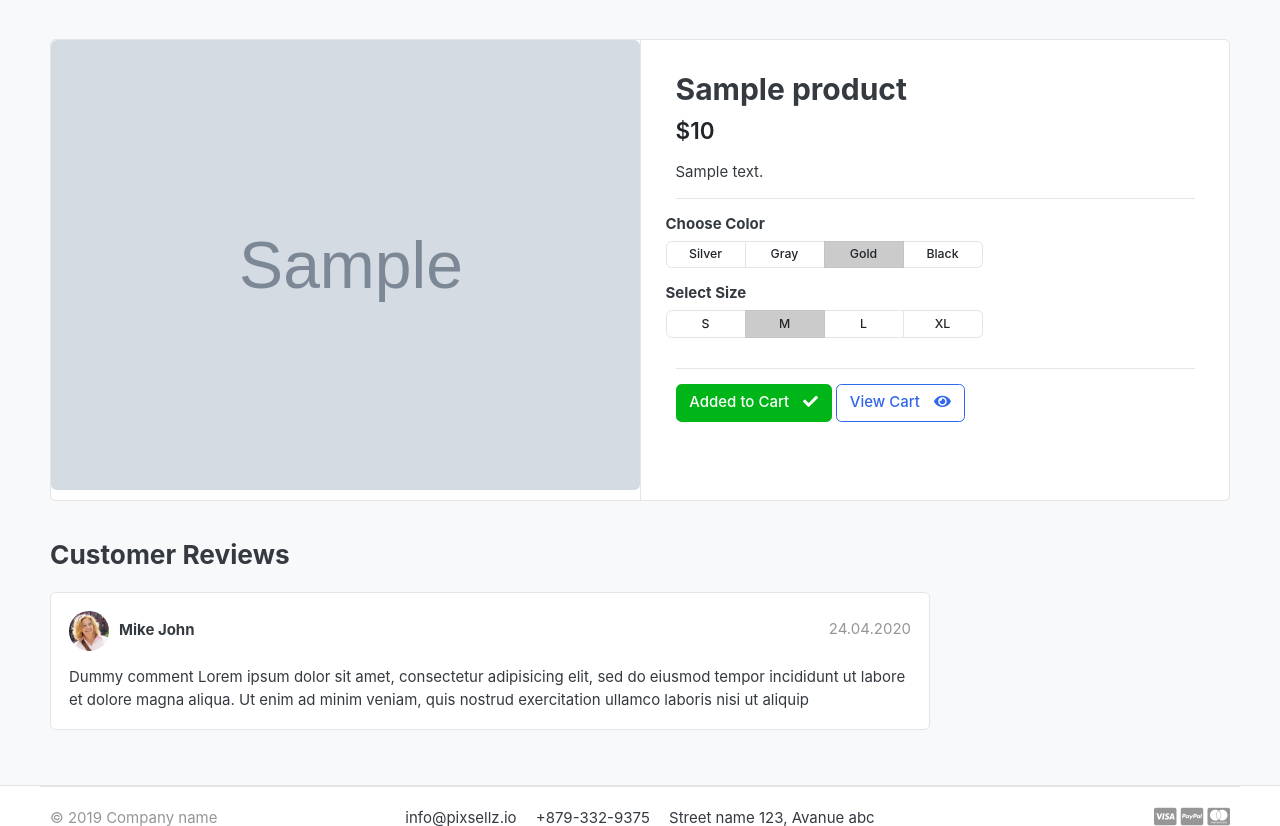
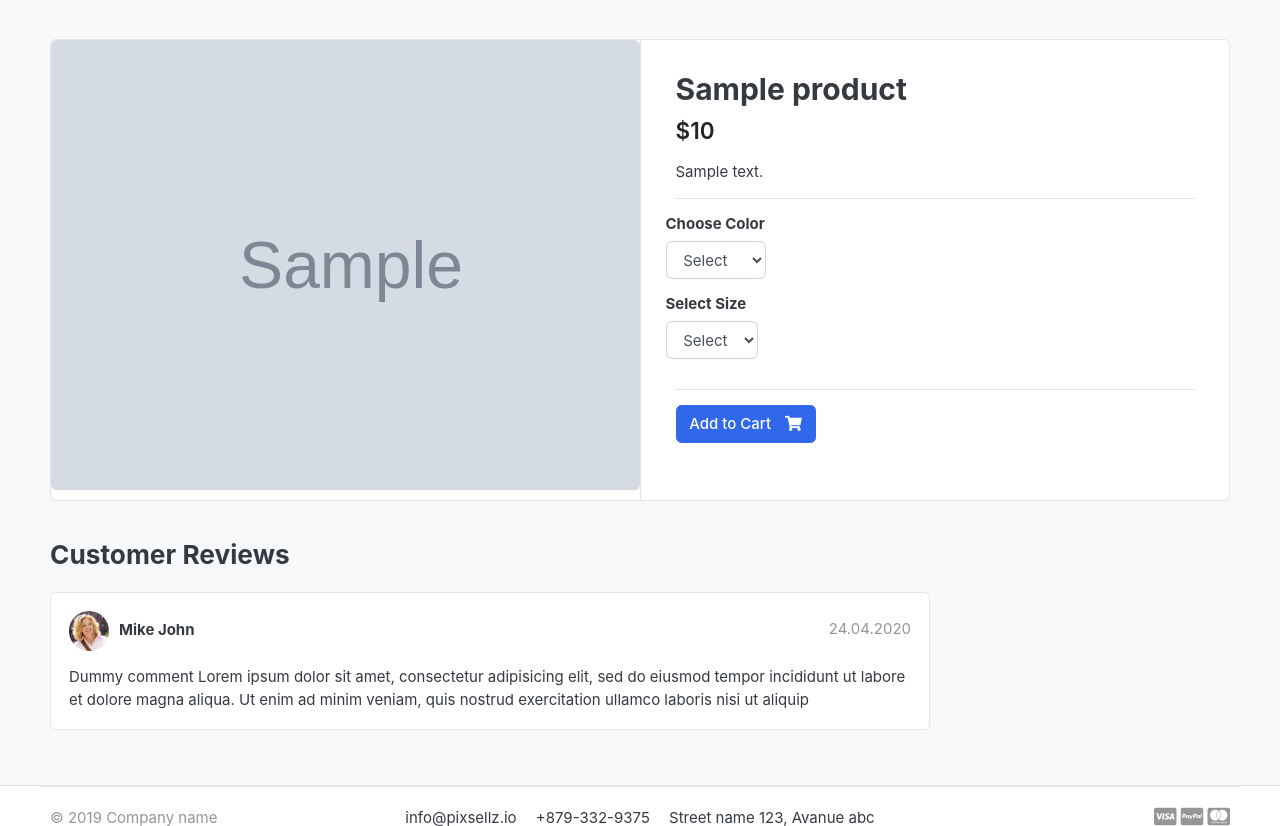
Before and after one commit to ArtemVdovyk/greatkart, a Django app: template templates/store/product-detail.html in a window 1280 px wide. Shown: the part 119-945 px from the top of the page. Run offline with Django 5.2, Linux system fonts and the light colour scheme; the template is opened without the code that fills it: values that come from a table or form of the project are taken from there, others are empty; tables that the repository leaves empty hold one stand-in row (values such as "Sample post"); grey boxes marked "Sample" are stand-in pictures; some libraries are stand-ins or nearby versions; some web fonts are replaced.

Commit message:
Added Variations functionality

```diff
--- a/carts/models.py
+++ b/carts/models.py
@@ -1,6 +1,6 @@
 from django.db import models
 
-from store.models import Product
+from store.models import Product, Variation
 
 
 class Cart(models.Model):
@@ -8,11 +8,12 @@ class Cart(models.Model):
     date_added = models.DateField(auto_now_add=True)
 
     def __str__(self) -> str:
-        return self.card_id
+        return self.cart_id
 
 
 class CartItem(models.Model):
     product = models.ForeignKey(Product, on_delete=models.CASCADE)
+    variations = models.ManyToManyField(Variation, blank=True)
     cart = models.ForeignKey(Cart, on_delete=models.CASCADE)
     quantity = models.IntegerField()
     is_active = models.BooleanField(default=True)
@@ -20,5 +21,5 @@ class CartItem(models.Model):
     def sub_total(self):
         return self.product.price * self.quantity
 
-    def __str__(self) -> str:
+    def __unicode__(self) -> str:
         return self.product
--- a/carts/urls.py
+++ b/carts/urls.py
@@ -6,7 +6,8 @@ from . import views
 urlpatterns = [
     path("", views.cart, name="cart"),
     path("add_cart/<int:product_id>", views.add_cart, name="add_cart"),
-    path("remove_cart/<int:product_id>", views.remove_cart, name="remove_cart"),
-    path("remove_cart_item/<int:product_id>",
+    path("remove_cart/<int:product_id>/<int:cart_item_id>",
+         views.remove_cart, name="remove_cart"),
+    path("remove_cart_item/<int:product_id>/<int:cart_item_id>",
          views.remove_cart_item, name="remove_cart_item"),
 ]
--- a/carts/views.py
+++ b/carts/views.py
@@ -1,7 +1,8 @@
 from django.shortcuts import get_object_or_404, render, redirect
 from django.core.exceptions import ObjectDoesNotExist
+from django.http import HttpResponse
 
-from store.models import Product
+from store.models import Product, Variation
 from .models import Cart, CartItem
 
 
@@ -14,43 +15,86 @@ def _cart_id(request):
 
 def add_cart(request, product_id):
     product = Product.objects.get(id=product_id)
+    product_variation = []
+    if request.method == "POST":
+        for item in request.POST:
+            key = item
+            value = request.POST[key]
+
+            try:
+                variation = Variation.objects.get(product=product,
+                                                  variation_category__iexact=key,
+                                                  variation_value__iexact=value)
+                product_variation.append(variation)
+            except:
+                pass
+
     try:
         cart = Cart.objects.get(cart_id=_cart_id(request))
     except Cart.DoesNotExist:
         cart = Cart.objects.create(cart_id=_cart_id(request))
     cart.save()
 
-    try:
-        cart_item = CartItem.objects.get(product=product, cart=cart)
-        cart_item.quantity += 1
-        cart_item.save()
-    except CartItem.DoesNotExist:
+    is_cart_item_exists = CartItem.objects.filter(
+        product=product, cart=cart).exists()
+    if is_cart_item_exists:
+        cart_item = CartItem.objects.filter(product=product, cart=cart)
+
+        ex_var_list = []
+        id = []
+        for item in cart_item:
+            existing_variation = item.variations.all()
+            ex_var_list.append(list(existing_variation))
+            id.append(item.id)
+
+        if product_variation in ex_var_list:
+            index = ex_var_list.index(product_variation)
+            item_id = id[index]
+            item = CartItem.objects.get(product=product, id=item_id)
+            item.quantity += 1
+            item.save()
+        else:
+            item = CartItem.objects.create(product=product,
+                                           quantity=1,
+                                           cart=cart)
+            if len(product_variation) > 0:
+                item.variations.clear()
+                item.variations.add(*product_variation)
+            item.save()
+    else:
         cart_item = CartItem.objects.create(
             product=product,
             quantity=1,
             cart=cart
         )
+        if len(product_variation) > 0:
+            cart_item.variations.clear()
+            cart_item.variations.add(*product_variation)
         cart_item.save()
     return redirect("cart")
 
-def remove_cart(request, product_id):
+
+def remove_cart(request, product_id, cart_item_id):
     cart = Cart.objects.get(cart_id=_cart_id(request))
     product = get_object_or_404(Product, id=product_id)
-    cart_item = CartItem.objects.get(product=product, cart=cart)
+    try:
+        cart_item = CartItem.objects.get(product=product, cart=cart, id=cart_item_id)
 
-    if cart_item.quantity > 1:
-        cart_item.quantity -= 1
-        cart_item.save()
-    else:
-        cart_item.delete()
+        if cart_item.quantity > 1:
+            cart_item.quantity -= 1
+            cart_item.save()
+        else:
+            cart_item.delete()
+    except:
+        pass
 
     return redirect("cart")
 
 
-def remove_cart_item(request, product_id):
+def remove_cart_item(request, product_id, cart_item_id):
     cart = Cart.objects.get(cart_id=_cart_id(request))
     product = get_object_or_404(Product, id=product_id)
-    cart_item = CartItem.objects.get(product=product, cart=cart)
+    cart_item = CartItem.objects.get(product=product, cart=cart, id=cart_item_id)
     cart_item.delete()
     return redirect("cart")
 
--- a/store/models.py
+++ b/store/models.py
@@ -21,3 +21,31 @@ class Product(models.Model):
 
     def __str__(self) -> str:
         return self.product_name
+
+
+class VariationManager(models.Manager):
+    def colors(self):
+        return super(VariationManager, self).filter(variation_category="color", is_active=True)
+
+    def sizes(self):
+        return super(VariationManager, self).filter(variation_category="size", is_active=True)
+
+
+variation_category_choice = (
+    ("color", "color"),
+    ("size", "size"),
+)
+
+
+class Variation(models.Model):
+    product = models.ForeignKey(Product, on_delete=models.CASCADE)
+    variation_category = models.CharField(
+        max_length=100, choices=variation_category_choice)
+    variation_value = models.CharField(max_length=100)
+    is_active = models.BooleanField(default=True)
+    created_date = models.DateTimeField(auto_now_add=True)
+
+    objects = VariationManager()
+
+    def __str__(self) -> str:
+        return self.variation_value
--- a/templates/store/product-detail.html
+++ b/templates/store/product-detail.html
@@ -14,6 +14,8 @@
 					</article> <!-- gallery-wrap .end// -->
 				</aside>
 				<main class="col-md-6 border-left">
+					<form action="{% url 'add_cart' single_product.id %}" method="POST">
+						{% csrf_token %}
 						<article class="content-body">
 							<h2 class="title">{{ single_product.product_name }}</h2>
 							<div class="mb-3">
@@ -24,62 +26,36 @@
 								<div class="row">
 									<div class="item-option-select">
 										<h6>Choose Color</h6>
-										<div class="btn-group btn-group-sm btn-group-toggle" data-toggle="buttons">
-											<label class="btn btn-light">
-												<input type="radio" name="radio_color"> Silver
-											</label>
-											<label class="btn btn-light">
-												<input type="radio" name="radio_color" > Gray
-											</label>
-											<label class="btn btn-light active">
-												<input type="radio" name="radio_color checked"> Gold
-											</label>
-											<label class="btn btn-light">
-												<input type="radio" name="radio_color"> Black
-											</label>
+										<select name="color" class="form-control" required>
+											<option value="" disabled selected>Select</option>
+											{% for i in single_product.variation_set.colors %}
+											<option value="{{ i.variation_value | lower }}">{{ i.variation_value | capfirst }}</option>
+											{% endfor %}
+										</select>
 									</div>
 								</div>
-								</div> <!-- row.// -->
 								<div class="row">
 									<div class="item-option-select">
 										<h6>Select Size</h6>
-										<div class="btn-group btn-group-sm btn-group-toggle" data-toggle="buttons">
-											<label class="btn btn-light">
-												<input type="radio" name="radio_color"> S
-											</label>
-											<label class="btn btn-light active">
-												<input type="radio" name="radio_color" checked> M
-											</label>
-											<label class="btn btn-light">
-												<input type="radio" name="radio_color"> L
-											</label>
-											<label class="btn btn-light">
-												<input type="radio" name="radio_color"> XL
-											</label>
+										<select name="size" class="form-control" required>
+											<option value="" disabled selected>Select</option>
+											{% for i in single_product.variation_set.sizes %}
+											<option value="{{ i.variation_value | lower }}">{{ i.variation_value | capfirst }}</option>
+											{% endfor %}
+										</select>
 									</div>
 								</div>
-								</div> <!-- row.// -->
 							<hr>
 							{% if single_product.stock <= 0 %}
 								<h5 class="text-danger">Out of Stock</h5>
 							{% else %}
-							{% if in_cart %}
-								<a href="#" class="btn btn-success">
-									<span class="text">Added to Cart</span>
-									<i class="fas fa-check"></i>
-								</a>
-								<a href="{% url 'cart' %}" class="btn btn-outline-primary">
-									<span class="text">View Cart</span>
-									<i class="fas fa-eye"></i>
-								</a>
-							{% else %}
-								<a href="{% url 'add_cart' single_product.id %}" class="btn btn-primary">
+								<button type="submit" class="btn btn-primary">
 									<span class="text">Add to Cart</span>
 									<i class="fas fa-shopping-cart"></i>
-								</a>
-							{% endif %}
+								</button>
 							{% endif %}
 						</article> <!-- product-info-aside .// -->
+					</form>
 				</main> <!-- col.// -->
 			</div> <!-- row.// -->
 		</div> <!-- card.// -->
```
Also changed, not shown: carts/admin.py (+10 -2 lines), store/admin.py (+10 -1 lines), templates/store/cart.html (+17 -4 lines), carts/migrations/0003_cartitem_variations.py (added), store/migrations/0003_variation.py (added). Lines whose indentation alone changed are shown as unchanged.
